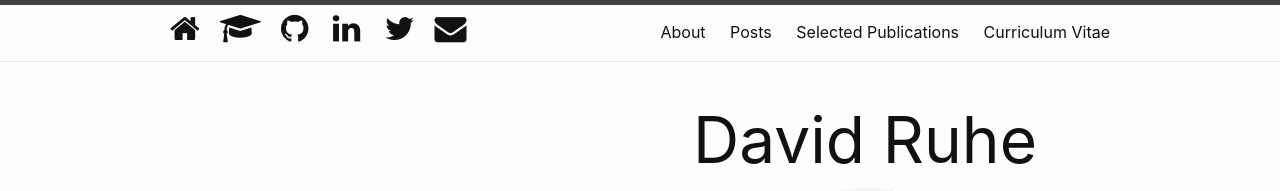
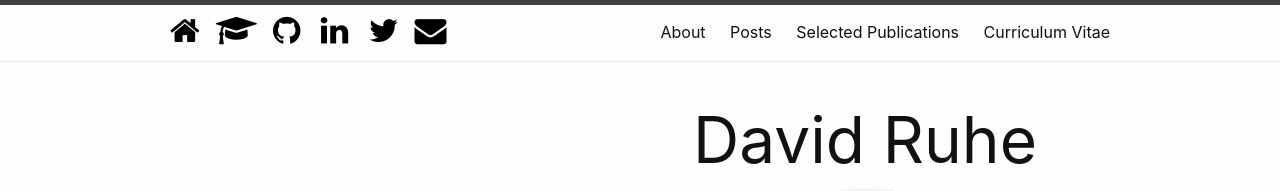
Before and after one commit to DavidRuhe/DavidRuhe.github.io, a Jekyll site: the page built from index.markdown, in a window 1280 px wide. Shown: the top 191 px of the page. Built offline with Jekyll 4.4.1, drawn with Linux system fonts in a browser that asks for light colours; nearby versions of some CDN libraries; comment, search, counter and statistics services are not loaded.

Commit message:
new layout

```diff
--- a/_includes/header.html
+++ b/_includes/header.html
@@ -4,7 +4,8 @@
     {%- assign default_paths = site.pages | map: "path" -%}
     {%- assign page_paths = site.header_pages | default: default_paths -%}
 
-    <div class="site-nav social-bar" style="float: left !important;">
+    <!-- <div class="site-nav social-bar" style="float: left !important;"> -->
+    <div class="social-bar" style="float: left !important;">
       {% include social_horizontal.html %}
     </div>
 
--- a/_includes/header_post.html
+++ b/_includes/header_post.html
@@ -4,7 +4,7 @@
     {%- assign default_paths = site.pages | map: "path" -%}
     {%- assign page_paths = site.header_pages | default: default_paths -%}
 
-    <div class="site-nav social-bar" style="float: left !important;">
+    <div class="social-bar" style="float: left !important;">
       {% include social_horizontal.html %}
     </div>
 
--- a/_sass/minima.scss
+++ b/_sass/minima.scss
@@ -23,7 +23,7 @@
 // Width of the content area
 $content-width:    1000px !default;
 
-$on-palm:          600px !default;
+$on-palm:          400px !default;
 $on-laptop:        800px !default;
 
 // Use media queries like this:
--- a/_sass/minima/_layout.scss
+++ b/_sass/minima/_layout.scss
@@ -46,7 +46,7 @@
     }
   }
 
-  @include media-query($on-palm) {
+  @include media-query($on-laptop) {
     position: absolute;
     top: 9px;
     right: $spacing-unit / 2;
--- a/assets/main.scss
+++ b/assets/main.scss
@@ -161,9 +161,17 @@
 
 .social-bar {
   display: block;
+  line-height: 46px;
+  padding-top: 8px;
+
+  .page-link{
+    // display: inline-block;
+    margin-right: 16px;
+    color: #000;
+  }
 }
 
-@include media-query($on-laptop) {
+@include media-query($on-palm) {
   .social-bar {
       display: none;
   }
```
